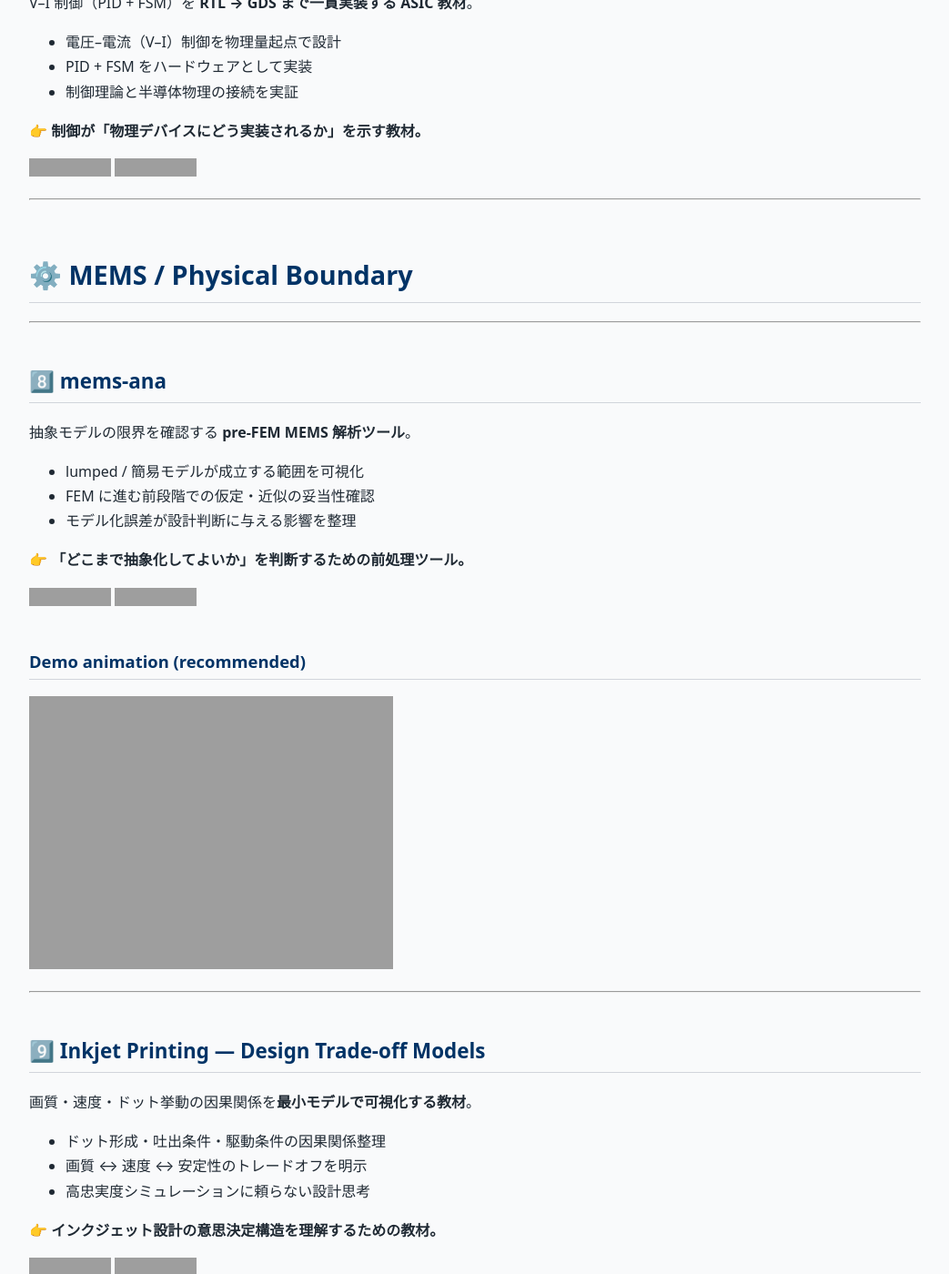
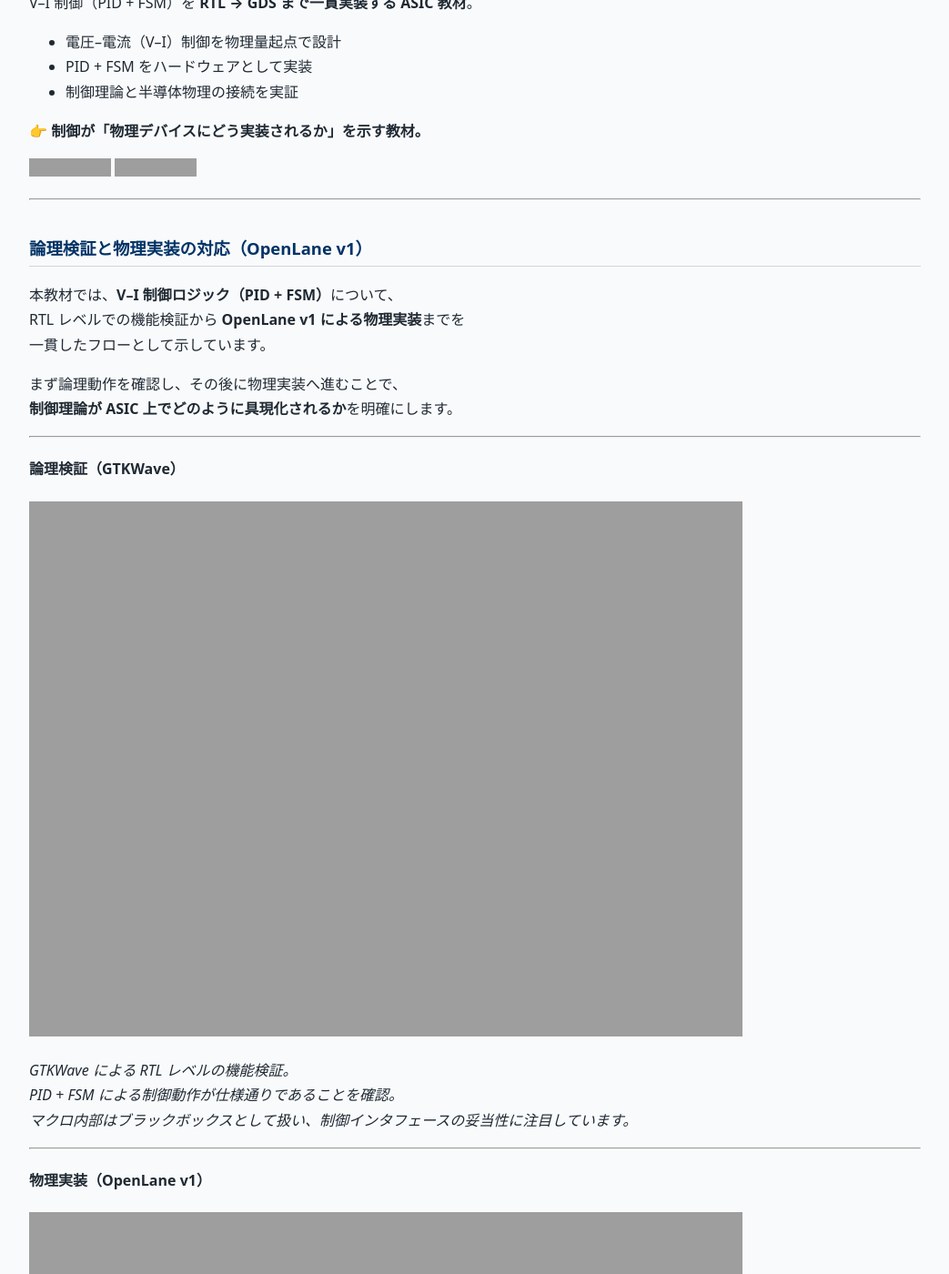
Before and after one commit to Samizo-AITL/Samizo-AITL.github.io, a Jekyll site: the page built from portal/index.md, in a window 1280 px wide and 1400 px high, scrolled down 12902 px, cut to the strip 0-1400 px from the top of the window. Shown: the whole strip at 91% size, without its empty margins (118-1161 px from the left). Built offline with Jekyll 4.4.1, drawn with Linux system fonts in a browser that asks for light colours; some of the changed text lies outside the part shown; grey boxes are pictures that could not be loaded.

Commit message:
Update index.md

```diff
--- a/portal/index.md
+++ b/portal/index.md
@@ -394,6 +394,41 @@ V–I 制御（PID + FSM）を **RTL → GDS まで一貫実装する ASIC 教
 
 ---
 
+### 論理検証と物理実装の対応（OpenLane v1）
+
+本教材では、**V–I 制御ロジック（PID + FSM）**について、
+RTL レベルでの機能検証から **OpenLane v1 による物理実装**までを
+一貫したフローとして示しています。
+
+まず論理動作を確認し、その後に物理実装へ進むことで、
+**制御理論が ASIC 上でどのように具現化されるか**を明確にします。
+
+---
+
+#### 論理検証（GTKWave）
+
+<img src="https://samizo-aitl.github.io/vi-control-asic-sky130/docs/assets/images/openlane/tb_vi_control_fsm_01.png" width="80%">
+
+*GTKWave による RTL レベルの機能検証。
+PID + FSM による制御動作が仕様通りであることを確認。
+マクロ内部はブラックボックスとして扱い、制御インタフェースの妥当性に注目しています。*
+
+---
+
+#### 物理実装（OpenLane v1）
+
+<img src="https://samizo-aitl.github.io/vi-control-asic-sky130/docs/assets/images/openlane/spm_layout_overview.png" width="80%">
+
+*OpenLane v1 による標準セル配置・配線のスナップショット。
+最終成果物ではなく、設計フロー確認を目的とした途中状態の図です。*
+
+---
+
+※ 本教材では **OpenLane v1 を用いて RTL→GDS の一貫フロー成立を実証**しています。
+マクロ対応を含む発展的な物理設計例は、**OpenLane v2 を用いた別教材**で扱います。
+
+---
+
 # ⚙️ MEMS / Physical Boundary
 
 ---
```
